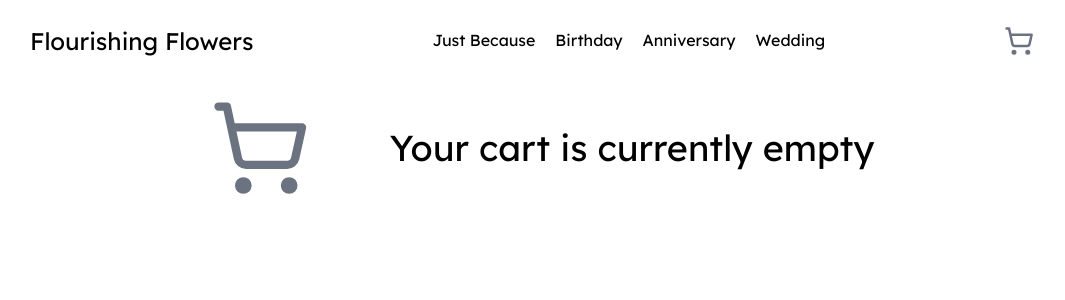
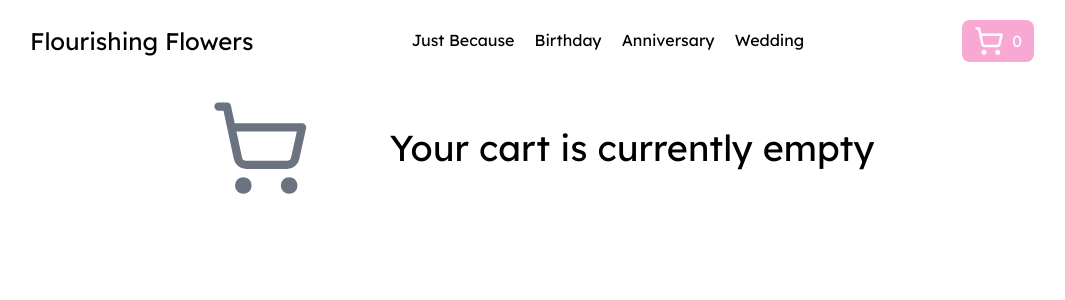
Before and after one commit to robertchapmanrlc/flourishing-flowers, a React (Vite) app: page /cart in a window 1280 px wide. Shown: the top 300 px of the page, without its empty margins (98-1163 px from the left). Built offline with nearby package versions, Linux system fonts and the light colour scheme.

Commit message:
The shopping cart icon now in the navbar now has a number indicating the number of items in the cart

```diff
--- a/src/components/Navbar.tsx
+++ b/src/components/Navbar.tsx
@@ -1,10 +1,11 @@
-import { useState } from "react";
+import { useState, useContext } from "react";
 import { ShoppingCart, Menu, X } from "lucide-react";
+import { Link, NavLink } from "react-router-dom";
+import { Dialog } from "@headlessui/react";
 
-import { Dialog } from "@headlessui/react";
-import { Link, NavLink } from "react-router-dom";
 import NavbarLink from "./navbar-link";
 import { Category } from "../../types";
+import { ShopContext } from "../contexts/shop-context";
 
 interface NavbarProps {
   categories: Category[];
@@ -12,6 +13,8 @@ interface NavbarProps {
 
 function Navbar({ categories }: NavbarProps ) {
   const [isOpen, setIsOpen] = useState(false);
+
+  const { length } = useContext(ShopContext);
 
   return (
     <header>
@@ -26,14 +29,17 @@ function Navbar({ categories }: NavbarProps ) {
         </ul>
         <div className="flex flex-row md:gap-x-5 gap-x-2">
           <Link to="/cart">
-            <ShoppingCart
-              size={30}
-              className="text-gray-500 transition ease-in-out hover:text-gray-800 cursor-pointer"
-            />
+            <div className="w-full flex flex-row gap-x-2 items-center px-3 py-1.5 rounded-lg bg-pink-300 hover:scale-110 transition ease-in-out">
+              <ShoppingCart size={30} className="text-white cursor-pointer" />
+              <p className="font-lexend text-white">{length}</p>
+            </div>
           </Link>
           <button type="button" onClick={() => setIsOpen(true)}>
             <span className="sr-only">Open main menu</span>
-            <Menu size={30} className="lg:hidden text-gray-500 transition ease-in-out hover:text-gray-800 cursor-pointer" />
+            <Menu
+              size={30}
+              className="lg:hidden text-gray-500 transition ease-in-out hover:text-gray-800 cursor-pointer"
+            />
           </button>
         </div>
       </nav>
--- a/src/components/order-item.tsx
+++ b/src/components/order-item.tsx
@@ -34,7 +34,7 @@ function OrderItem({ name, image_url, price, quantity, color, product_id, create
         </div>
       </div>
       <div className="flex flex-col justify-between items-end">
-        <button onClick={() => removeFromCart(product_id, created_at)}>
+        <button onClick={() => removeFromCart(product_id, created_at, Number(quantity))}>
           <Trash className="text-gray-500 hover:text-gray-800" />
         </button>
         <select name="quantity" defaultValue={quantity} id="quantity" className="p-1 border border-gray-900/20 rounded-md">
--- a/src/contexts/shop-context.tsx
+++ b/src/contexts/shop-context.tsx
@@ -6,7 +6,8 @@ interface ShopContextType {
   cartItems: Map<number, Order[]>;
   addToCart: (product_id: number) => void;
   addManyToCart: (product_id: number, quantity: number, color: string) => void;
-  removeFromCart: (product_id: number, created_at: string) => void;
+  removeFromCart: (product_id: number, created_at: string, quantity: number) => void;
+  length: number;
 }
 
 const initialCart: Map<number, Order[]> = new Map();
@@ -15,7 +16,8 @@ export const ShopContext = createContext<ShopContextType>({
   cartItems: initialCart,
   addToCart: () => {},
   removeFromCart: () => { },
-  addManyToCart: () => {}
+  addManyToCart: () => { },
+  length: 0
 });
 
 interface ShopContextProviderProps {
@@ -24,6 +26,7 @@ interface ShopContextProviderProps {
 
 export const ShopContextProvider = ({ children }: ShopContextProviderProps) => {
   const [cartItems, setCartItems] = useState(initialCart);
+  const [length, setLength] = useState(0);
 
   const addToCart = (product_id: number) => {
     const prod: Product = products[product_id - 1];
@@ -48,9 +51,10 @@ export const ShopContextProvider = ({ children }: ShopContextProviderProps) => {
     }
 
     setCartItems(prevMap);
+    setLength((prevLength) => prevLength + 1);
   };
 
-  const removeFromCart = (product_id: number, created_at: string) => {
+  const removeFromCart = (product_id: number, created_at: string, quantity: number) => {
     let prevMap = new Map(cartItems);
     let order = prevMap.get(product_id);
 
@@ -58,6 +62,8 @@ export const ShopContextProvider = ({ children }: ShopContextProviderProps) => {
     prevMap.set(product_id, order!);
 
     setCartItems(prevMap);
+    setLength((prevLength) => prevLength - quantity);
+
   };
 
   const addManyToCart = (product_id: number, quantity: number, color: string ) => {
@@ -83,9 +89,11 @@ export const ShopContextProvider = ({ children }: ShopContextProviderProps) => {
     }
 
     setCartItems(prevMap);
+    setLength((prevLength) => prevLength + quantity);
+
   };
 
-  const contextValue = { cartItems, addToCart, removeFromCart, addManyToCart };
+  const contextValue = { cartItems, addToCart, removeFromCart, addManyToCart, length };
 
 
   return <ShopContext.Provider value={contextValue}>
--- a/src/pages/cart.tsx
+++ b/src/pages/cart.tsx
@@ -13,8 +13,9 @@ function Cart() {
   const items = cartItems.values();
   let orders: Order[] = [];
 
-  for (const item of items ) {
-    for (let i = 0; i < item.length; i += 1)
+  for (const item of items) {
+    console.log(item);
+    for (let i = 0; i < item?.length; i += 1)
       orders.push(item[i]);
   }
 
```
